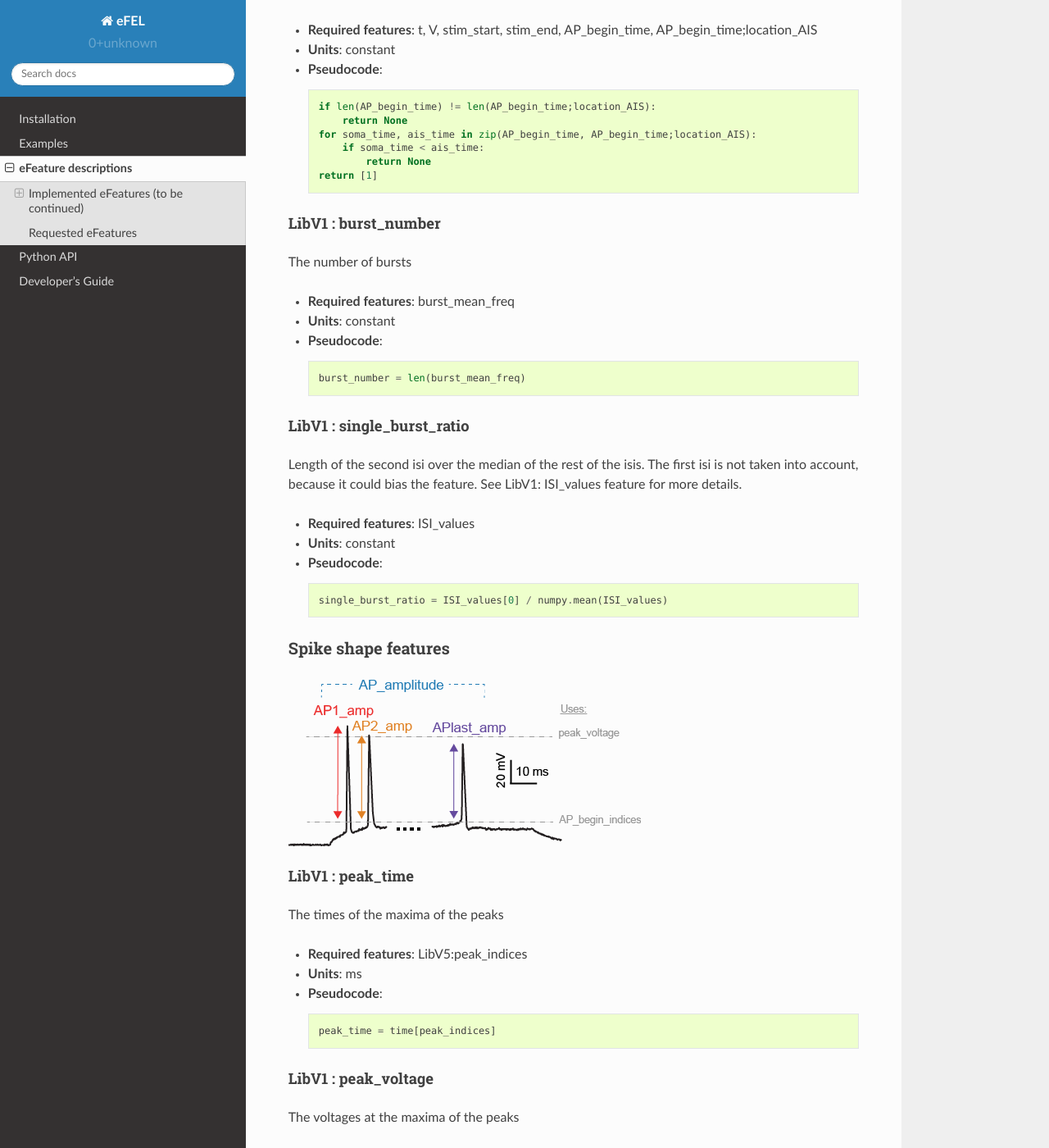
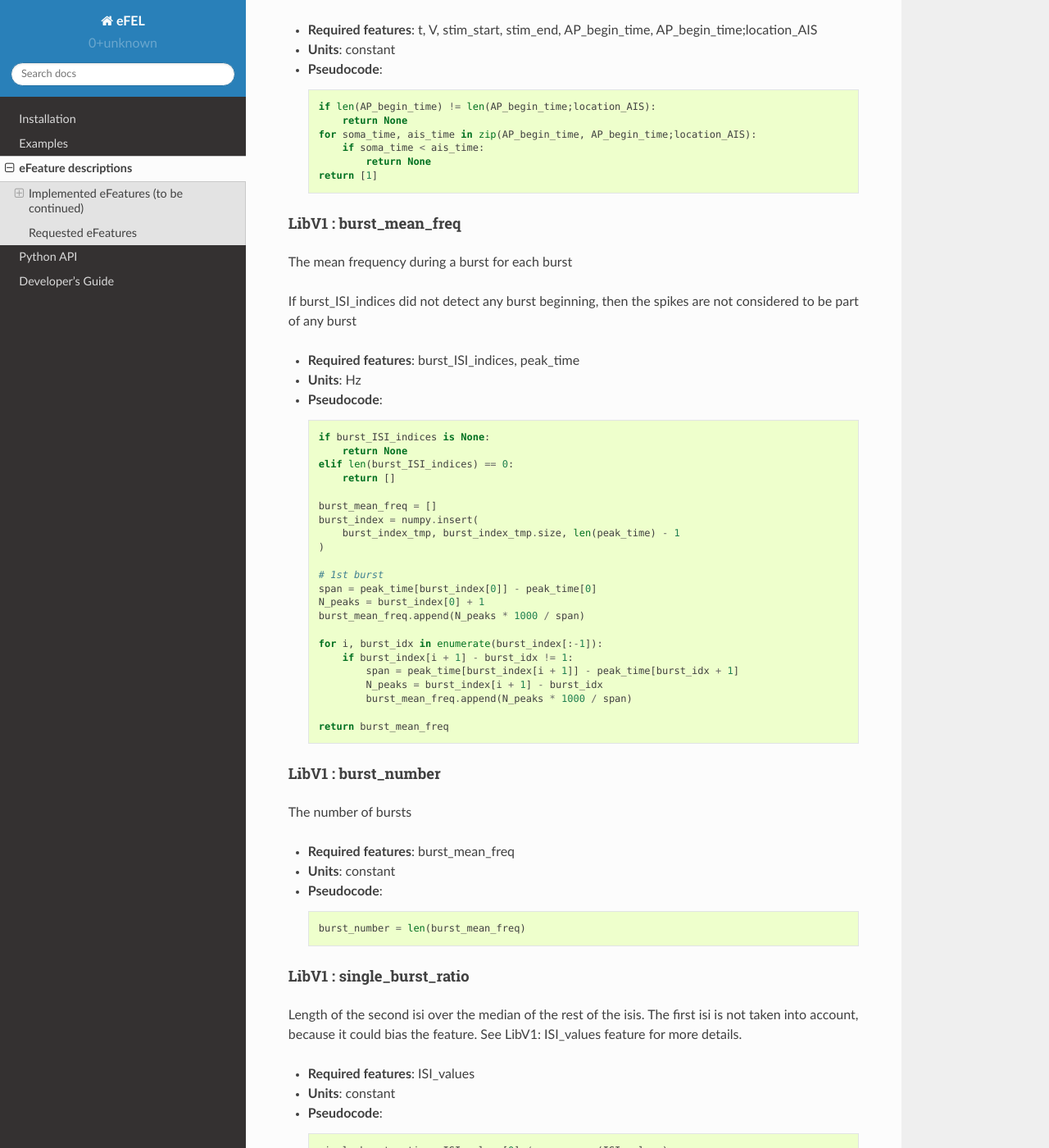
Before and after one commit to BlueBrain/eFEL, a Sphinx documentation site: the page built from docs/source/eFeatures.rst, in a window 1280 px wide and 1400 px high, scrolled down 7320 px. Shown: the whole window at 82% size. Built offline with Sphinx 7.4.7 and the Read the Docs theme 2.0.0, drawn with Linux system fonts in a browser that asks for light colours.

Commit message:
fix burst_mean_freq, and add appropriate test and doc

```diff
--- a/docs/source/eFeatures.rst
+++ b/docs/source/eFeatures.rst
@@ -346,6 +346,41 @@ Check initiation of AP in AIS
         if soma_time < ais_time:
             return None
     return [1]
+
+LibV1 : burst_mean_freq
+~~~~~~~~~~~~~~~~~~~~~~~
+
+The mean frequency during a burst for each burst
+
+If burst_ISI_indices did not detect any burst beginning,
+then the spikes are not considered to be part of any burst
+
+- **Required features**: burst_ISI_indices, peak_time
+- **Units**: Hz
+- **Pseudocode**: ::
+
+    if burst_ISI_indices is None:
+        return None
+    elif len(burst_ISI_indices) == 0:
+        return []
+
+    burst_mean_freq = []
+    burst_index = numpy.insert(
+        burst_index_tmp, burst_index_tmp.size, len(peak_time) - 1
+    )
+
+    # 1st burst
+    span = peak_time[burst_index[0]] - peak_time[0]
+    N_peaks = burst_index[0] + 1
+    burst_mean_freq.append(N_peaks * 1000 / span)
+
+    for i, burst_idx in enumerate(burst_index[:-1]):
+        if burst_index[i + 1] - burst_idx != 1:
+            span = peak_time[burst_index[i + 1]] - peak_time[burst_idx + 1]
+            N_peaks = burst_index[i + 1] - burst_idx
+            burst_mean_freq.append(N_peaks * 1000 / span)
+
+    return burst_mean_freq
 
 LibV1 : burst_number
 ~~~~~~~~~~~~~~~~~~~~
```
Also changed, not shown: 4 other files.
